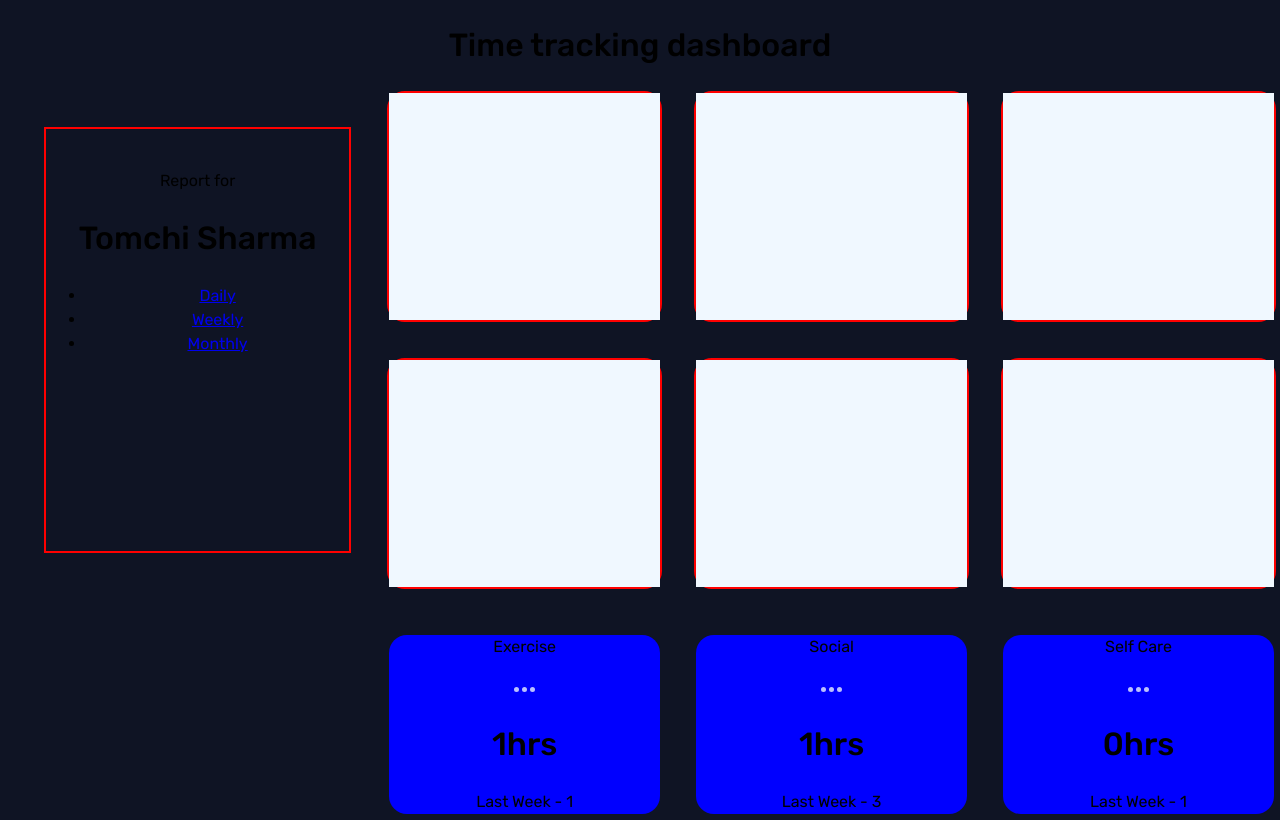
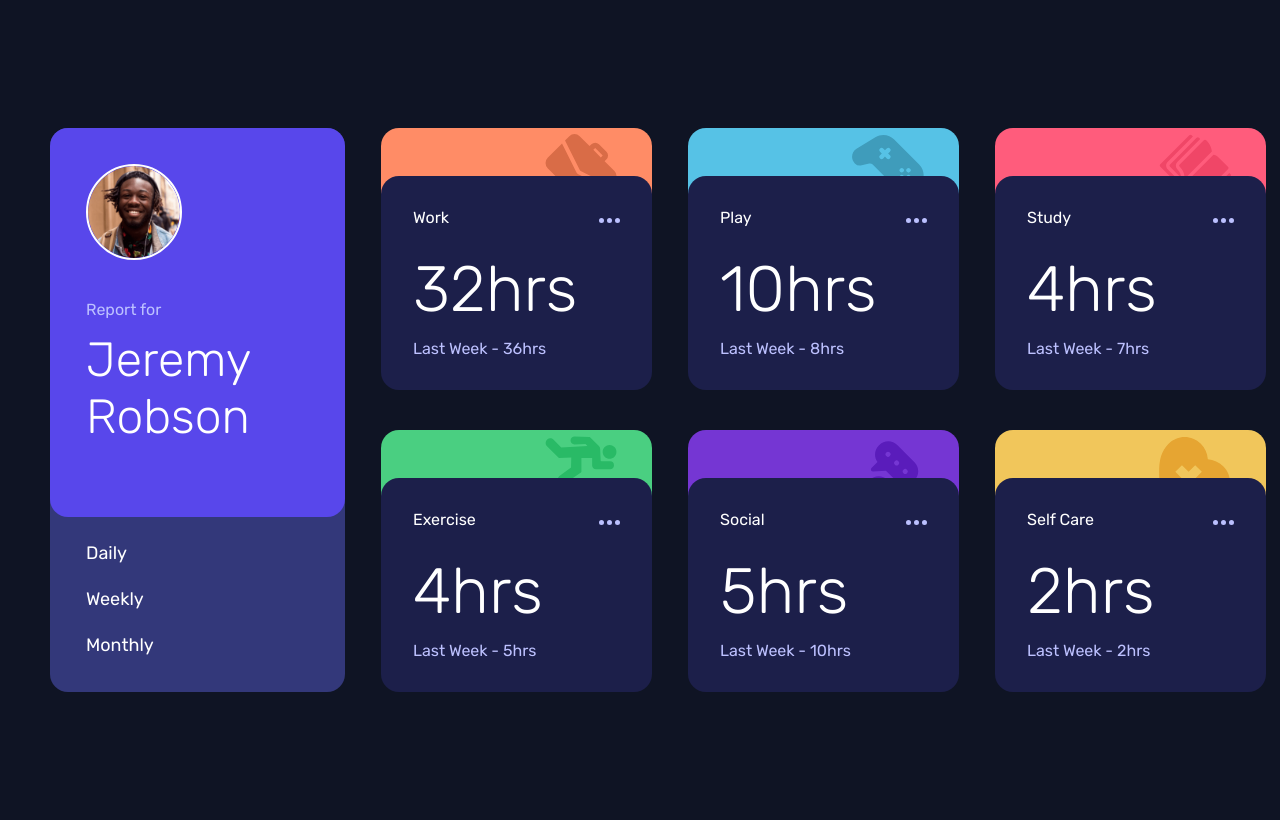
Before and after one commit to Divyue30597/time-tracking-dashboard, a React (Vite) app: page / in a window 1280 px wide. Built offline with nearby package versions, Linux system fonts and the light colour scheme.

Commit message:
completed the application

```diff
--- a/src/App.css
+++ b/src/App.css
@@ -1,13 +1,11 @@
-:root {
-  max-width: 1280px;
-  margin: 0 auto;
-  padding: 0;
-  text-align: center;
-}
-
 .dashboard {
+  max-width: 1180px;
+  margin: 10% auto;
   display: grid;
-  grid-template-columns: 30% 70%;
+  grid-template-columns: 25% 75%;
+  column-gap: 36px;
+  width: 100%;
+  /* max-height: 100vh; */
 }
 
 .dashboard-card-body {
@@ -15,4 +13,6 @@
   grid-template-columns: repeat(3, 1fr);
   column-gap: 36px;
   row-gap: 36px;
+  width: 100%;
+  align-content: space-between;
 }
--- a/src/App.tsx
+++ b/src/App.tsx
@@ -2,9 +2,12 @@ import "./App.css";
 import { Card } from "./Card/Card";
 import data from "../data.json";
 import { ProfileCard } from "./ProfileCard/ProfileCard";
-
+import { useState } from "react";
 export interface profileData {
   title: string;
+  monthlyActive: boolean;
+  dailyActive: boolean;
+  weeklyActive: boolean;
   timeframes: {
     daily: {
       current: number;
@@ -22,18 +25,31 @@ export interface profileData {
 }
 
 function App() {
+  const [dailyActive, setDailyActive] = useState(false);
+  const [weeklyActive, setWeeklyActive] = useState(true);
+  const [monthlyActive, setMonthlyActive] = useState(false);
+
   return (
     <>
-      <h1>Time tracking dashboard</h1>
       <main className="dashboard">
-        <ProfileCard />
+        <ProfileCard
+          dailyActive={dailyActive}
+          monthlyActive={monthlyActive}
+          weeklyActive={weeklyActive}
+          setWeeklyActive={setWeeklyActive}
+          setDailyActive={setDailyActive}
+          setMonthlyActive={setMonthlyActive}
+        />
         <div className="dashboard-card-body">
-          {data.map((profileData: profileData) => {
+          {data.map((profileData) => {
             return (
               <Card
                 key={profileData.title}
                 title={profileData.title}
                 timeframes={profileData.timeframes}
+                monthlyActive={monthlyActive}
+                dailyActive={dailyActive}
+                weeklyActive={weeklyActive}
               />
             );
           })}
--- a/src/Card/Card.tsx
+++ b/src/Card/Card.tsx
@@ -8,44 +8,124 @@ import socialIcon from "../assets/images/icon-social.svg";
 import studyIcon from "../assets/images/icon-study.svg";
 import workIcon from "../assets/images/icon-work.svg";
 
-function getImage(title: string): string | undefined {
+interface cardHeaderStyles {
+  image: string;
+  backgroundColor: string;
+}
+
+function getCardHeaderStyle(title: string): cardHeaderStyles {
   if (title === "Work") {
-    return workIcon;
+    return { image: workIcon, backgroundColor: "#ff8c66" };
   } else if (title === "Play") {
-    return playIcon;
+    return { image: playIcon, backgroundColor: "#56c2e6" };
   } else if (title === "Study") {
-    return studyIcon;
+    return { image: studyIcon, backgroundColor: "#ff5c7c" };
   } else if (title === "Exercise") {
-    return exerciseIcon;
+    return { image: exerciseIcon, backgroundColor: "#4acf81" };
   } else if (title === "Social") {
-    return socialIcon;
+    return { image: socialIcon, backgroundColor: "#7536d3" };
   } else if (title === "Self Care") {
-    return selfCareIcon;
+    return { image: selfCareIcon, backgroundColor: "#f1c65b" };
+  } else {
+    return { image: "", backgroundColor: "" };
   }
 }
 
-export function Card({ title, timeframes }: profileData) {
+export function Card({
+  title,
+  timeframes,
+  weeklyActive,
+  dailyActive,
+  monthlyActive,
+}: profileData) {
+  const { image, backgroundColor }: cardHeaderStyles =
+    getCardHeaderStyle(title);
+
   return (
     <div className="card">
-      <div className="card-header">
+      <div className="card-header" style={{ backgroundColor: backgroundColor }}>
         <picture>
-          <img src={getImage(title)} alt="" />
+          <img src={image} alt={title} />
         </picture>
       </div>
       <div className="card-body">
         <div className="card-body-header">
           <p>{title}</p>
           <picture>
-            <img src={ellipsis} alt="" />
+            <img src={ellipsis} alt="Know more" />
           </picture>
         </div>
-        <div className="card-main-body">
-          <h1>{timeframes.daily.current}hrs</h1>
-        </div>
-        <div className="card-body-footer">
-          <p>Last Week - {timeframes.daily.previous}</p>
-        </div>
+        <CardBody
+          timeframes={timeframes}
+          weeklyActive={weeklyActive}
+          dailyActive={dailyActive}
+          monthlyActive={monthlyActive}
+        />
       </div>
     </div>
   );
 }
+
+type cardBody = {
+  timeframes: {
+    weekly: {
+      current: number;
+      previous: number;
+    };
+    daily: {
+      current: number;
+      previous: number;
+    };
+    monthly: {
+      current: number;
+      previous: number;
+    };
+  };
+  weeklyActive: boolean;
+  dailyActive: boolean;
+  monthlyActive: boolean;
+};
+
+function CardBody({
+  timeframes,
+  weeklyActive,
+  dailyActive,
+  monthlyActive,
+}: cardBody) {
+  return (
+    <>
+      {weeklyActive && !dailyActive && !monthlyActive ? (
+        <>
+          <div className="card-main-body">
+            <h1>{timeframes.weekly.current}hrs</h1>
+          </div>
+          <div className="card-body-footer">
+            <p>Last Week - {timeframes.weekly.previous}hrs</p>
+          </div>
+        </>
+      ) : dailyActive && !weeklyActive && !monthlyActive ? (
+        <>
+          <div className="card-main-body">
+            <h1>{timeframes.daily.current}hrs</h1>
+          </div>
+          <div className="card-body-footer">
+            <p>Yesterday - {timeframes.daily.previous}hrs</p>
+          </div>
+        </>
+      ) : (
+        monthlyActive &&
+        !dailyActive &&
+        !weeklyActive && (
+          <>
+            <div className="card-main-body">
+              <h1>{timeframes.monthly.current}hrs</h1>
+            </div>
+            <div className="card-body-footer">
+              <p>Last Month - {timeframes.monthly.previous}hrs</p>
+            </div>
+          </>
+        )
+      )}
+    </>
+  );
+}
--- a/src/Card/card.css
+++ b/src/Card/card.css
@@ -1,13 +1,16 @@
 .card {
-  border: 2px solid red;
   width: 100%;
-  border-radius: 18px;
+  border-radius: var(--border-radius);
+  position: relative;
 }
 
 .card-header {
-  background-color: aliceblue;
-  height: 100%;
+  position: absolute;
+  height: 128px;
   width: 100%;
+  overflow: hidden;
+  z-index: -1;
+  border-radius: var(--border-radius);
 }
 
 .card-header picture {
@@ -16,17 +19,47 @@
 
 .card-header picture img {
   position: absolute;
-  height: auto;
-  width: auto;
-  z-index: -1;
+  width: 72px;
+  left: 164px;
+  top: 6px;
 }
 
 .card-body {
-  background-color: blue;
-  border-radius: 18px;
+  background-color: var(--neutral-card-inactive-color);
+  border-radius: var(--border-radius);
   margin-top: 48px;
+  padding: 32px;
 }
 
-.card-body-footer p {
-  margin: 0;
+.card-body:hover {
+  background-color: var(--neutral-card-active-color);
+  border-radius: var(--border-radius);
+  margin-top: 48px;
+  padding: 32px;
+  cursor: pointer;
+  transition: 400ms;
 }
+
+.card-body-header {
+  display: flex;
+  justify-content: space-between;
+  align-items: center;
+}
+
+.card-body-header picture img:hover {
+  fill: #fff;
+  transition: 400s;
+  cursor: pointer;
+  color: #fff;
+}
+
+.card-main-body h1 {
+  font-size: 64px;
+  font-weight: 100;
+  margin-top: 24px;
+  margin-bottom: 12px;
+}
+
+.card-body-footer {
+  color: var(--neutral-card-footer-color);
+}
--- a/src/ProfileCard/ProfileCard.tsx
+++ b/src/ProfileCard/ProfileCard.tsx
@@ -1,30 +1,75 @@
 import "./profilecard.css";
+import jeremyImage from "../assets/images/image-jeremy.png";
 
-export function ProfileCard() {
+type profileCard = {
+  dailyActive: boolean;
+  weeklyActive: boolean;
+  monthlyActive: boolean;
+  setMonthlyActive: any;
+  setWeeklyActive: any;
+  setDailyActive: any;
+};
+
+export function ProfileCard({
+  dailyActive,
+  weeklyActive,
+  monthlyActive,
+  setMonthlyActive,
+  setWeeklyActive,
+  setDailyActive,
+}: profileCard) {
   return (
     <div className="profile-card">
-      <div className="profile-card_header">
+      <div className="profile-card-header">
         <picture>
-          <img src="" alt="" />
+          <img src={jeremyImage} alt="Jeremy Robson" />
         </picture>
         <p>Report for</p>
-        <h1>Tomchi Sharma</h1>
+        <h1>Jeremy Robson</h1>
       </div>
-      <div className="profile-card_body">
-        <nav>
+      <nav className="profile-card-body">
         <ul>
           <li>
-              <a href="/daily">Daily</a>
+            <a
+              href="#"
+              onClick={() => {
+                setWeeklyActive(false);
+                setDailyActive(true);
+                setMonthlyActive(false);
+              }}
+              className={dailyActive ? "" : "is-inactive"}
+            >
+              Daily
+            </a>
           </li>
           <li>
-              <a href="/weekly">Weekly</a>
+            <a
+              href="#"
+              onClick={() => {
+                setWeeklyActive(true);
+                setDailyActive(false);
+                setMonthlyActive(false);
+              }}
+              className={weeklyActive ? "" : "is-inactive"}
+            >
+              Weekly
+            </a>
           </li>
           <li>
-              <a href="/monthly">Monthly</a>
+            <a
+              href="#"
+              onClick={() => {
+                setWeeklyActive(false);
+                setDailyActive(false);
+                setMonthlyActive(true);
+              }}
+              className={monthlyActive ? "" : "is-inactive"}
+            >
+              Monthly
+            </a>
           </li>
         </ul>
       </nav>
     </div>
-    </div>
   );
 }
--- a/src/ProfileCard/profilecard.css
+++ b/src/ProfileCard/profilecard.css
@@ -1,4 +1,61 @@
 .profile-card {
-  margin: 36px;
-  border: 2px solid red;
+  position: relative;
+  border-radius: var(--border-radius);
 }
+
+.profile-card-header {
+  position: absolute;
+  /* z-index: -1; */
+}
+
+.profile-card-header picture img {
+  border: 2px white solid;
+  border-radius: 50%;
+  height: 96px;
+}
+
+.profile-card-header {
+  background-color: var(--profile-card-background-color);
+  padding: 36px 36px;
+  border-radius: var(--border-radius);
+}
+
+.profile-card-header p {
+  margin-top: 36px;
+  color: var(--neutral-card-footer-color);
+}
+
+.profile-card-header h1 {
+  margin-top: 12px;
+  color: var(--neutral-card-footer-color);
+  font-weight: 300;
+  color: #fff;
+  font-size: 48px;
+  margin-bottom: 36px;
+}
+
+.profile-card-body {
+  background-color: var(--neutral-card-active-color);
+  padding: 36px;
+  height: 100%;
+  border-radius: 18px;
+}
+
+ul {
+  margin-top: 378px;
+}
+
+li {
+  list-style: none;
+  margin-bottom: 24px;
+}
+
+li:nth-child(3) {
+  margin-bottom: 0px;
+}
+
+a {
+  color: #fff;
+  font-size: 18px;
+  text-decoration: none;
+}
--- a/src/index.css
+++ b/src/index.css
@@ -1,32 +1,25 @@
 @import url("https://fonts.googleapis.com/css2?family=Rubik:wght@300;400;500&display=swap");
 
+* {
+  margin: 0;
+  padding: 0;
+  box-sizing: border-box;
+  font-family: var(--font-family);
+}
+
 :root {
-  --neutral-background-color: #0f1424;
-  --neutral-card-inactive-color: #1c1f4a;
-  --neutral-card-active-color: #6f76c8;
-  --neutral-card-footer-color: #bdc1ff;
-
-  --primary-color: #5847eb;
-  --primary-color-work: #ff8c66;
-  --primary-color-play: #56c2e6;
-  --primary-color-study: #ff5c7c;
-  --primary-color-exercise: #4acf81;
-  --primary-color-social: #7536d3;
-  --primary-color-self-care: #f1c65b;
+  --neutral-background-color: hsl(226, 43%, 10%);
+  --neutral-card-inactive-color: hsl(235, 46%, 20%);
+  --neutral-card-active-color: hsl(236, 41%, 34%);
+  --neutral-card-footer-color: hsl(236, 100%, 87%);
+  --profile-card-background-color: hsl(246, 80%, 60%);
 
   --font-family: "Rubik", sans-serif;
+  --border-radius: 18px;
+  --font-size: 18px;
+  --heading-font-size: 48px;
 
-  font-family: var(--font-family);
-  line-height: 1.5;
-  font-weight: 400;
-
-  color-scheme: light dark;
+  color: #fff;
+  /* max-width: 1280px; */
   background-color: var(--neutral-background-color);
-
-  font-synthesis: none;
-  text-rendering: optimizeLegibility;
-  -webkit-font-smoothing: antialiased;
-  -moz-osx-font-smoothing: grayscale;
-  -webkit-text-size-adjust: 100%;
-  box-sizing: border-box;
 }
```
Also changed, not shown: src/hooks/useToggle.tsx (added, +9 -0 lines). Lines whose indentation alone changed are shown as unchanged.
